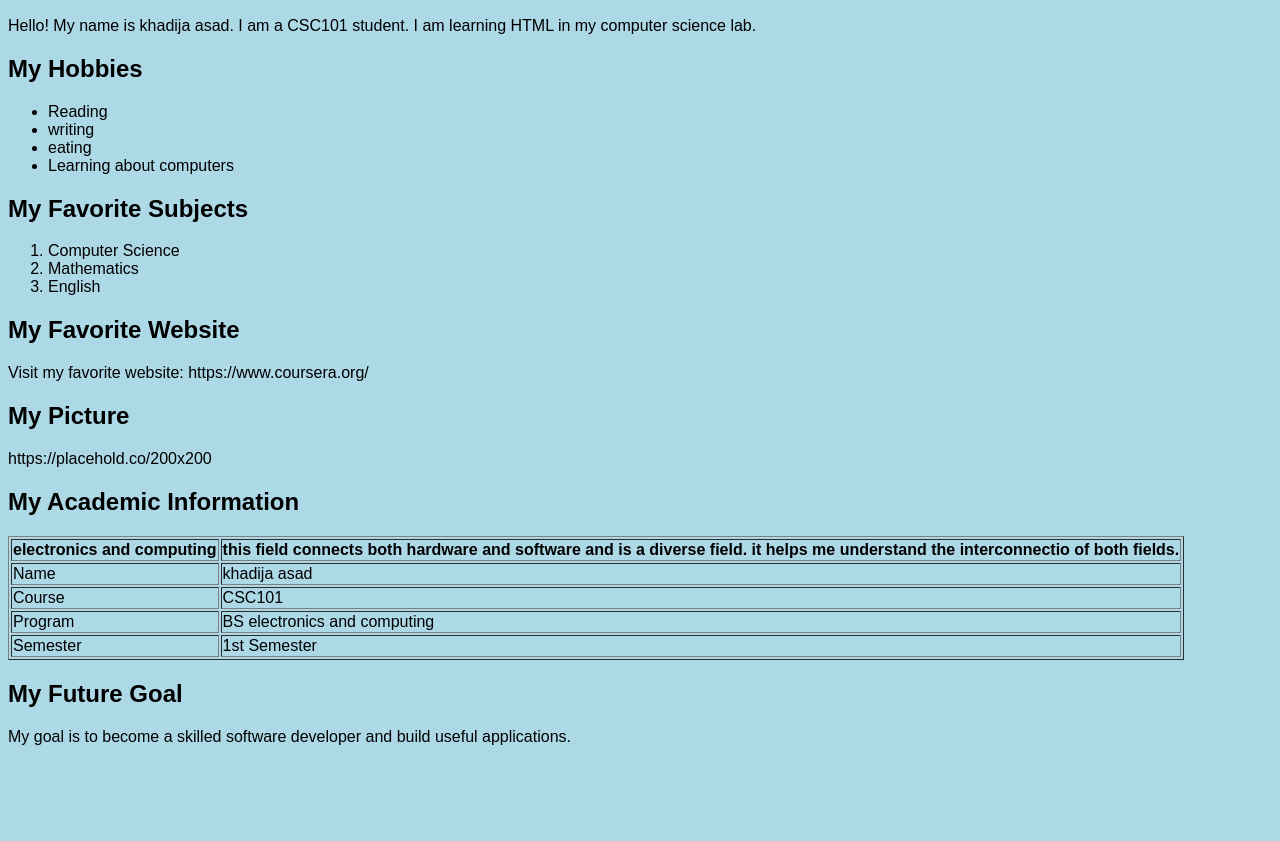
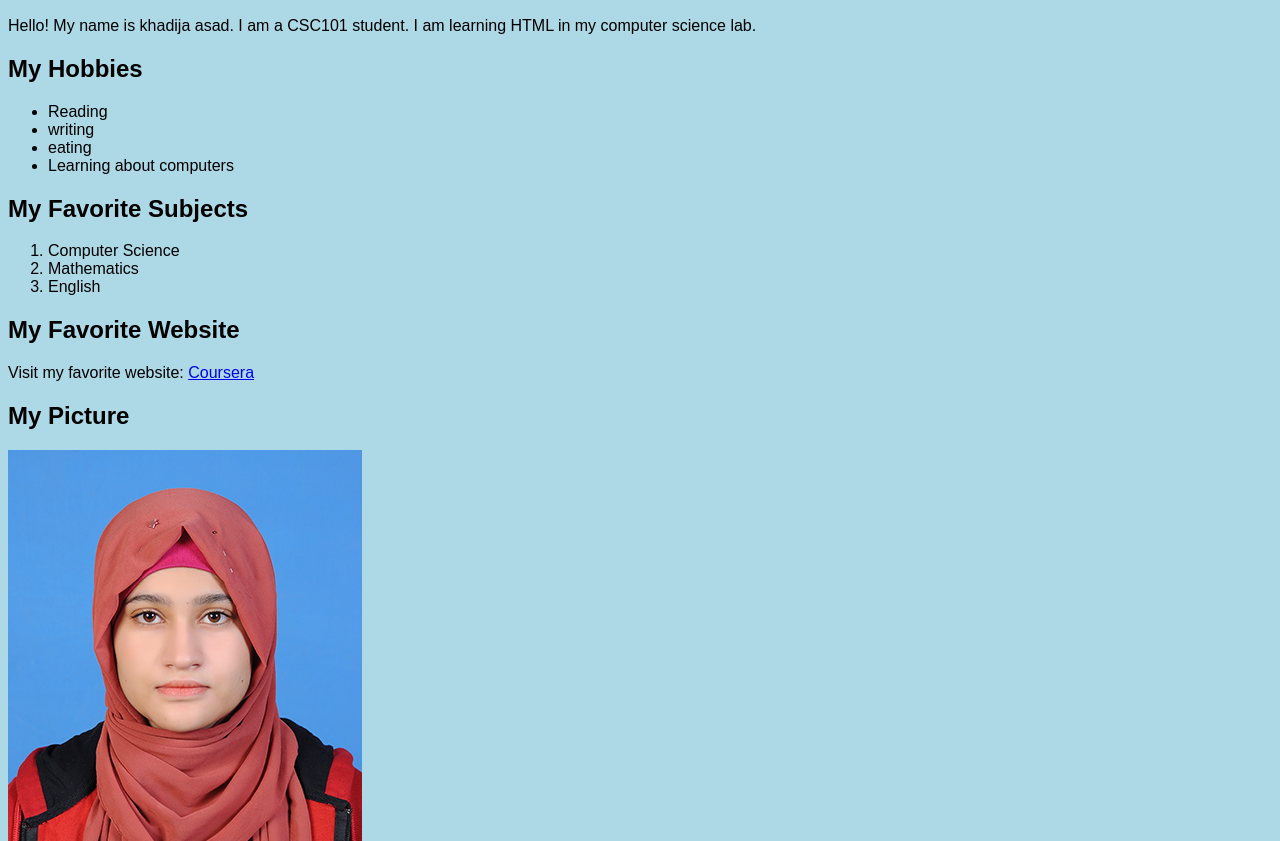
Before and after one commit to KhadijaSP2026/khadijaSP2026.github.io, a plain HTML site: page index.html in a window 1280 px wide. Shown: the part 111-952 px from the top of the page. Before the commit the page ends 873 px from the top, so only its background shows below. Drawn offline with Linux system fonts and the light colour scheme.

Commit message:
Update index.html

```diff
--- a/index.html
+++ b/index.html
@@ -23,10 +23,10 @@
     <h2>My Favorite Website</h2>
     <p>
         Visit my favorite website:
-        https://www.coursera.org/</a>
+        <a href="https://www.coursera.org">Coursera</a>
     </p>
     <h2>My Picture</h2>
-    https://placehold.co/200x200
+    <img src="76442.jpg">
     <h2>My Academic Information</h2>
     <table border="1">
         <tr>
@@ -51,6 +51,6 @@
         </tr>
     </table>
     <h2>My Future Goal</h2>
-    <p>My goal is to become a skilled software developer and build useful applications.</p>
+    <p>My goal is to become a skilled engineer who has srong grasp on both software and hadware of computer..</p>
 </body>
 </html>
```
